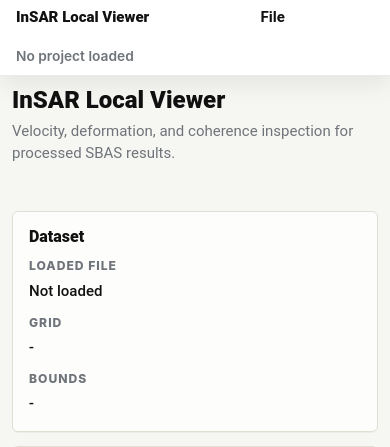
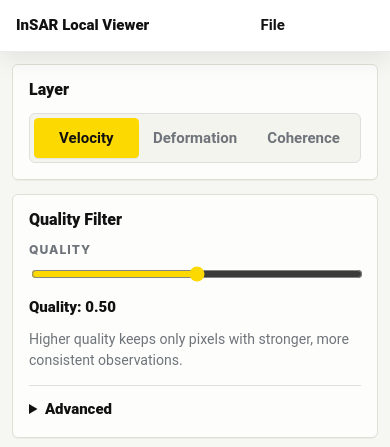
Before and after one commit to Bean-Machinie/InSAR-Analysis-Tool, a Flask app: page / in a window 390 px wide. Shown: the top 447 px of the page. Run offline with Flask 3, Linux system fonts and the light colour scheme.

Commit message:
tidy work area

```diff
--- a/insar-local-viewer/app/static/app.js
+++ b/insar-local-viewer/app/static/app.js
@@ -23,7 +23,10 @@ const els = {
   fileMenu: document.querySelector("#file-menu"),
   openProjectButton: document.querySelector("#open-project-button"),
   reloadProjectButton: document.querySelector("#reload-project-button"),
-  currentProjectLabel: document.querySelector("#current-project-label"),
+  datasetInfoButton: document.querySelector("#dataset-info-button"),
+  datasetModal: document.querySelector("#dataset-modal"),
+  datasetModalClose: document.querySelector("#dataset-modal-close"),
+  datasetProjectLabel: document.querySelector("#dataset-project-label"),
   status: document.querySelector("#status"),
   datasetFile: document.querySelector("#dataset-file"),
   gridDetails: document.querySelector("#grid-details"),
@@ -100,6 +103,7 @@ async function fetchJson(url, options = {}) {
 }
 
 function setStatus(message, type = "info") {
+  if (!els.status) return;
   els.status.textContent = message;
   els.status.className = `status ${type}`;
 }
@@ -771,10 +775,18 @@ function drawTimeSeries() {
 }
 
 function renderDatasetDetails() {
+  if (!state.data) {
+    els.datasetProjectLabel.textContent = "No project loaded";
+    els.datasetFile.textContent = "Not loaded";
+    els.gridDetails.textContent = "-";
+    els.boundsDetails.textContent = "-";
+    return;
+  }
+
   const project = state.data.project;
   const bounds = project.bounds;
+  els.datasetProjectLabel.textContent = `Project: ${projectFolderName(project.project_path)}`;
   els.datasetFile.textContent = project.dataset_file;
-  els.currentProjectLabel.textContent = `Project: ${projectFolderName(project.project_path)}`;
   els.gridDetails.textContent = `${project.lat_count} rows x ${project.lon_count} columns, ${project.date_count} dates`;
   els.boundsDetails.textContent = `${formatNumber(bounds.lat_min, 5)} to ${formatNumber(bounds.lat_max, 5)} lat; ${formatNumber(bounds.lon_min, 5)} to ${formatNumber(bounds.lon_max, 5)} lon`;
 }
@@ -818,6 +830,19 @@ async function loadProject(projectPath = "") {
 function setMenuOpen(open) {
   els.fileMenu.hidden = !open;
   els.fileMenuButton.setAttribute("aria-expanded", String(open));
+}
+
+function openDatasetModal() {
+  renderDatasetDetails();
+  els.datasetModal.hidden = false;
+  els.datasetModal.setAttribute("aria-hidden", "false");
+  els.datasetModalClose.focus();
+}
+
+function closeDatasetModal() {
+  els.datasetModal.hidden = true;
+  els.datasetModal.setAttribute("aria-hidden", "true");
+  els.fileMenuButton.focus();
 }
 
 async function openProjectFromFolderPicker() {
@@ -865,6 +890,23 @@ els.openProjectButton.addEventListener("click", openProjectFromFolderPicker);
 els.reloadProjectButton.addEventListener("click", () => {
   setMenuOpen(false);
   loadProject("__CURRENT__");
+});
+els.datasetInfoButton.addEventListener("click", () => {
+  setMenuOpen(false);
+  openDatasetModal();
+});
+
+els.datasetModalClose.addEventListener("click", closeDatasetModal);
+els.datasetModal.addEventListener("click", (event) => {
+  if (event.target === els.datasetModal) {
+    closeDatasetModal();
+  }
+});
+
+document.addEventListener("keydown", (event) => {
+  if (event.key === "Escape" && !els.datasetModal.hidden) {
+    closeDatasetModal();
+  }
 });
 
 els.layerButtons.forEach((button) => {
--- a/insar-local-viewer/app/static/style.css
+++ b/insar-local-viewer/app/static/style.css
@@ -149,59 +149,9 @@ input:focus-visible,
   border-color: rgba(252, 217, 0, 0.24);
 }
 
-.current-project {
-  color: var(--muted);
-  font-family: Inter, "Segoe UI", Arial, sans-serif;
-  font-size: 0.86rem;
-  font-weight: 600;
-  justify-self: end;
-  max-width: min(44vw, 620px);
-  overflow: hidden;
-  text-overflow: ellipsis;
-  white-space: nowrap;
-}
-
 .app-shell {
   min-height: calc(100vh - 52px);
-  padding: 14px var(--container-pad) 16px;
-}
-
-.topbar {
-  align-items: end;
-  display: grid;
-  grid-template-columns: 1fr;
-  margin: 0 auto 12px;
-  max-width: 1600px;
-}
-
-.topbar h1 {
-  font-size: clamp(24px, 2.1vw, 34px);
-  font-weight: 800;
-  line-height: 1.08;
-  margin: 0;
-}
-
-.topbar p {
-  color: var(--muted);
-  margin: 6px 0 0;
-  max-width: 720px;
-}
-
-.status {
-  color: var(--muted);
-  font-family: Inter, "Segoe UI", Arial, sans-serif;
-  font-size: 0.88rem;
-  margin: 0 auto 12px;
-  max-width: 1600px;
-  min-height: 22px;
-}
-
-.status.error {
-  color: var(--danger);
-}
-
-.status.success {
-  color: var(--success);
+  padding: 12px var(--container-pad) 16px;
 }
 
 .viewer-grid {
@@ -661,22 +667,10 @@ button:active {
 }
 
 @media (max-width: 860px) {
-  .menubar {
-    grid-template-columns: auto auto;
-  }
-
-  .current-project {
-    grid-column: 1 / -1;
-    justify-self: start;
-    max-width: 100%;
-    padding-bottom: 8px;
-  }
-
   .app-shell {
     padding: 12px;
   }
 
-  .topbar,
   .viewer-grid {
     grid-template-columns: 1fr;
   }
--- a/insar-local-viewer/app/templates/index.html
+++ b/insar-local-viewer/app/templates/index.html
@@ -15,26 +15,22 @@
         <div id="file-menu" class="menu-popover" role="menu" hidden>
           <button id="open-project-button" type="button" role="menuitem">Open Project...</button>
           <button id="reload-project-button" type="button" role="menuitem">Reload Current Project</button>
+          <button id="dataset-info-button" type="button" role="menuitem">Dataset Information</button>
         </div>
       </div>
-      <div id="current-project-label" class="current-project">No project loaded</div>
     </nav>
 
-    <main class="app-shell">
-      <header class="topbar">
+    <section id="dataset-modal" class="modal-backdrop" aria-hidden="true" hidden>
+      <div class="modal-window" role="dialog" aria-modal="true" aria-labelledby="dataset-modal-title">
+        <header class="modal-header">
           <div>
-          <h1>InSAR Local Viewer</h1>
-          <p>Velocity, deformation, and coherence inspection for processed SBAS results.</p>
+            <h2 id="dataset-modal-title">Dataset Information</h2>
+            <p id="dataset-project-label">No project loaded</p>
           </div>
+          <button id="dataset-modal-close" class="window-button" type="button" aria-label="Close dataset information">x</button>
         </header>
-
-      <section id="status" class="status" aria-live="polite"></section>
-
-      <section class="viewer-grid">
-        <aside class="sidebar" aria-label="Map controls">
-          <section class="panel">
-            <h2>Dataset</h2>
-            <dl class="dataset-list">
+        <div class="modal-body">
+          <dl class="dataset-list modal-list">
             <div>
               <dt>Loaded file</dt>
               <dd id="dataset-file">Not loaded</dd>
@@ -48,8 +44,13 @@
               <dd id="bounds-details">-</dd>
             </div>
           </dl>
+        </div>
+      </div>
     </section>
 
+    <main class="app-shell">
+      <section class="viewer-grid">
+        <aside class="sidebar" aria-label="Map controls">
           <section class="panel">
             <h2>Layer</h2>
             <div class="segmented" role="group" aria-label="Primary layer">
```
Also changed, not shown: other parts of insar-local-viewer/app/static/style.css (+58 -2 lines). Lines whose indentation alone changed are shown as unchanged.
